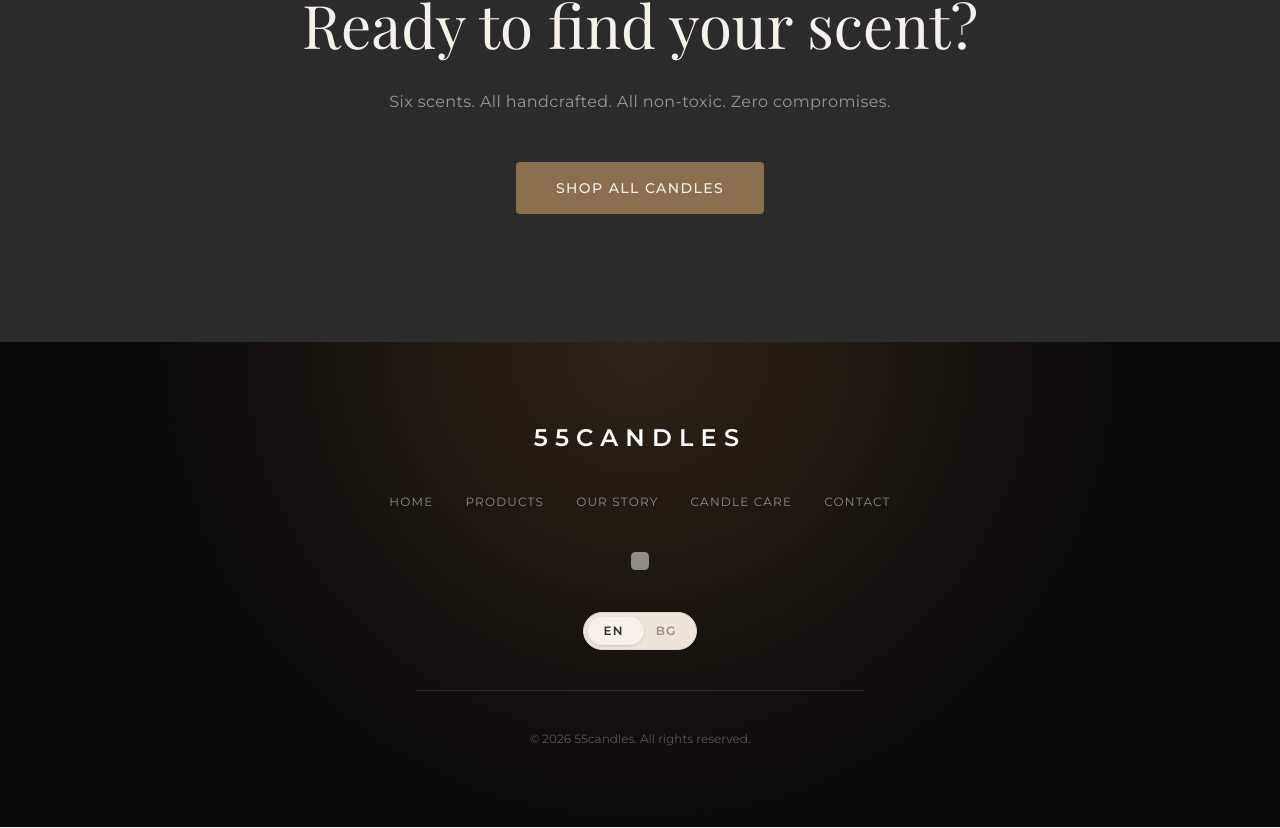
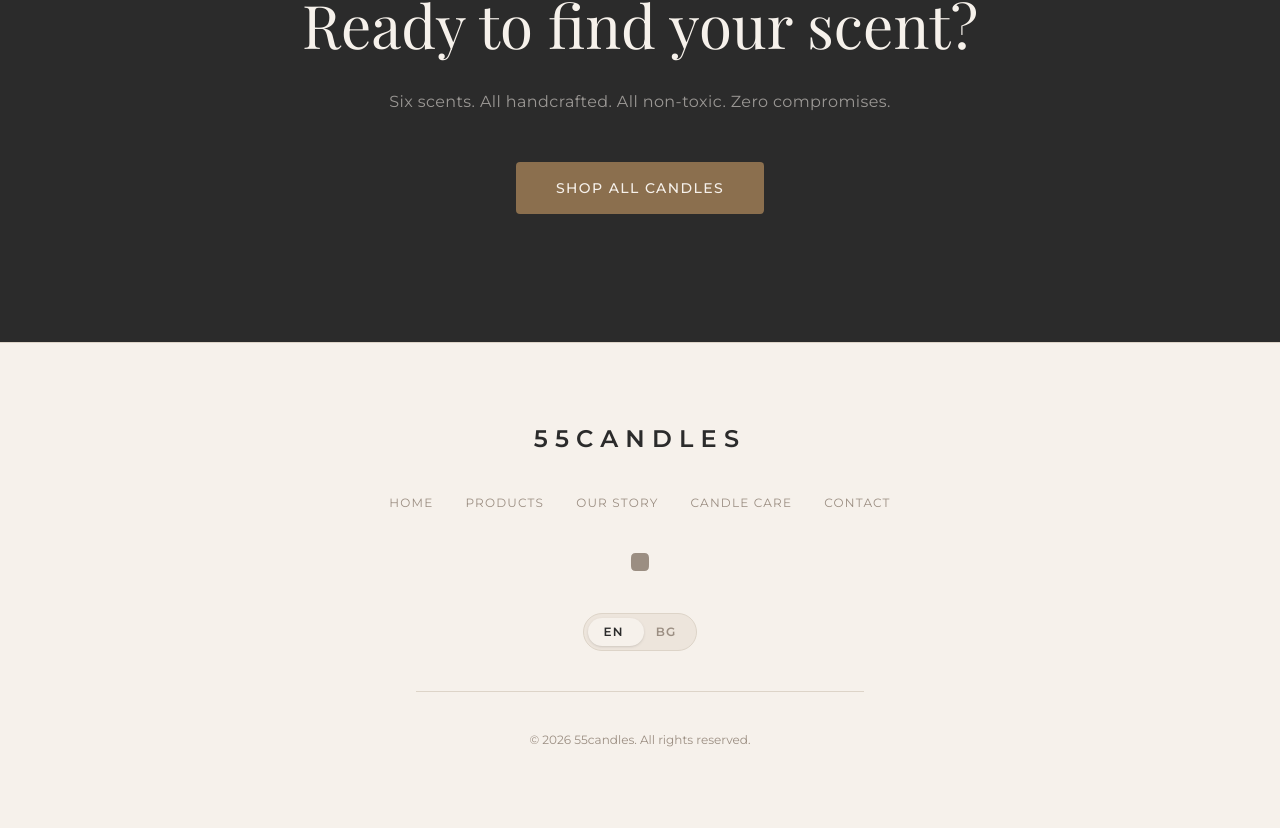
Before and after one commit to lyuboslavyordanov8/55candles, a Next.js app: page /en in a window 1280 px wide. Shown: the part 4701-5529 px from the top of the page. Built offline with nearby package versions, Linux system fonts and the light colour scheme; a web font is replaced by a local one.

Commit message:
feat: cream footer, remove orange glow, simplify motion

```diff
--- a/src/components/layout/Footer.tsx
+++ b/src/components/layout/Footer.tsx
@@ -1,7 +1,6 @@
 'use client'
 
 import Link from 'next/link'
-import { motion } from 'framer-motion'
 import { useTranslations, useLocale } from 'next-intl'
 import LanguageSwitcher from './LanguageSwitcher'
 
@@ -19,21 +18,13 @@ export default function Footer() {
   ]
 
   return (
-    <footer className="relative overflow-hidden bg-[#0a0a0a] text-white py-20 px-6">
-
-      {/* 🔥 Ambient glow */}
-      <div className="absolute inset-0 bg-[radial-gradient(circle_at_50%_0%,rgba(255,180,100,0.15),transparent_60%)] pointer-events-none" />
-
-      <div className="relative max-w-7xl mx-auto flex flex-col items-center gap-10">
+    <footer className="bg-cream-base border-t border-border py-20 px-6">
+      <div className="max-w-7xl mx-auto flex flex-col items-center gap-10">
 
         {/* Brand */}
-        <motion.span
-          initial={{ opacity: 0, y: 10 }}
-          whileInView={{ opacity: 1, y: 0 }}
-          className="text-2xl font-semibold tracking-[0.3em] uppercase text-white"
-        >
+        <span className="text-2xl font-semibold tracking-[0.3em] uppercase text-charcoal">
           55CANDLES
-        </motion.span>
+        </span>
 
         {/* Nav */}
         <nav className="flex flex-wrap justify-center gap-8">
@@ -41,37 +32,34 @@ export default function Footer() {
             <Link
               key={link.href}
               href={link.href}
-              className="relative text-xs tracking-widest uppercase text-white/50 hover:text-white transition-colors"
+              className="text-xs tracking-widest uppercase text-ink-ghost hover:text-charcoal transition-colors duration-200"
             >
-              <span className="relative z-10">{link.label}</span>
-
-              {/* 🔥 underline glow */}
-              <span className="absolute left-0 -bottom-1 w-0 h-px bg-white/70 transition-all duration-300 group-hover:w-full" />
+              {link.label}
             </Link>
           ))}
         </nav>
 
         {/* Instagram */}
-        <motion.a
+        <a
           href="https://instagram.com/55candles"
           target="_blank"
           rel="noopener noreferrer"
-          whileHover={{ scale: 1.15 }}
-          className="text-white/50 hover:text-white transition"
+          aria-label="Instagram"
+          className="text-ink-ghost hover:text-charcoal transition-colors duration-200"
         >
           <svg width="22" height="22" viewBox="0 0 24 24" fill="currentColor">
             <path d="M12 2.163c3.204 0 3.584.012 4.85.07 3.252.148 4.771 1.691 4.919 4.919.058 1.265.069 1.645.069 4.849 0 3.205-.012 3.584-.069 4.849-.149 3.225-1.664 4.771-4.919 4.919-1.266.058-1.644.07-4.85.07-3.204 0-3.584-.012-4.849-.07-3.26-.149-4.771-1.699-4.919-4.92-.058-1.265-.07-1.644-.07-4.849 0-3.204.013-3.583.07-4.849.149-3.227 1.664-4.771 4.919-4.919 1.266-.057 1.645-.069 4.849-.069z" />
           </svg>
-        </motion.a>
+        </a>
 
         {/* Language */}
         <LanguageSwitcher />
 
         {/* Divider */}
-        <div className="w-full max-w-md h-px bg-white/10" />
+        <div className="w-full max-w-md h-px bg-border" />
 
         {/* Copyright */}
-        <p className="text-xs text-white/30 text-center">
+        <p className="text-xs text-ink-ghost text-center">
           © {new Date().getFullYear()} 55candles. {tf('rights')}.
         </p>
       </div>
```
